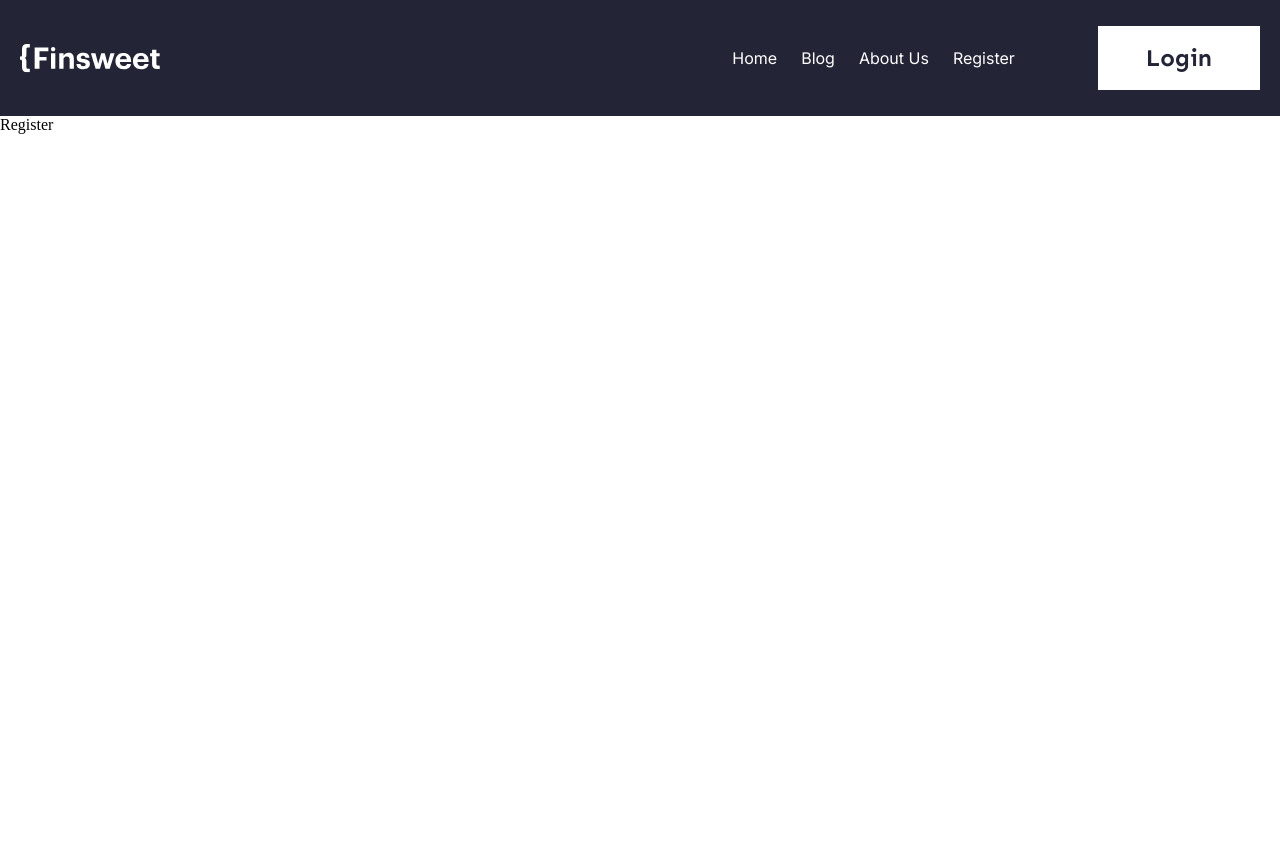
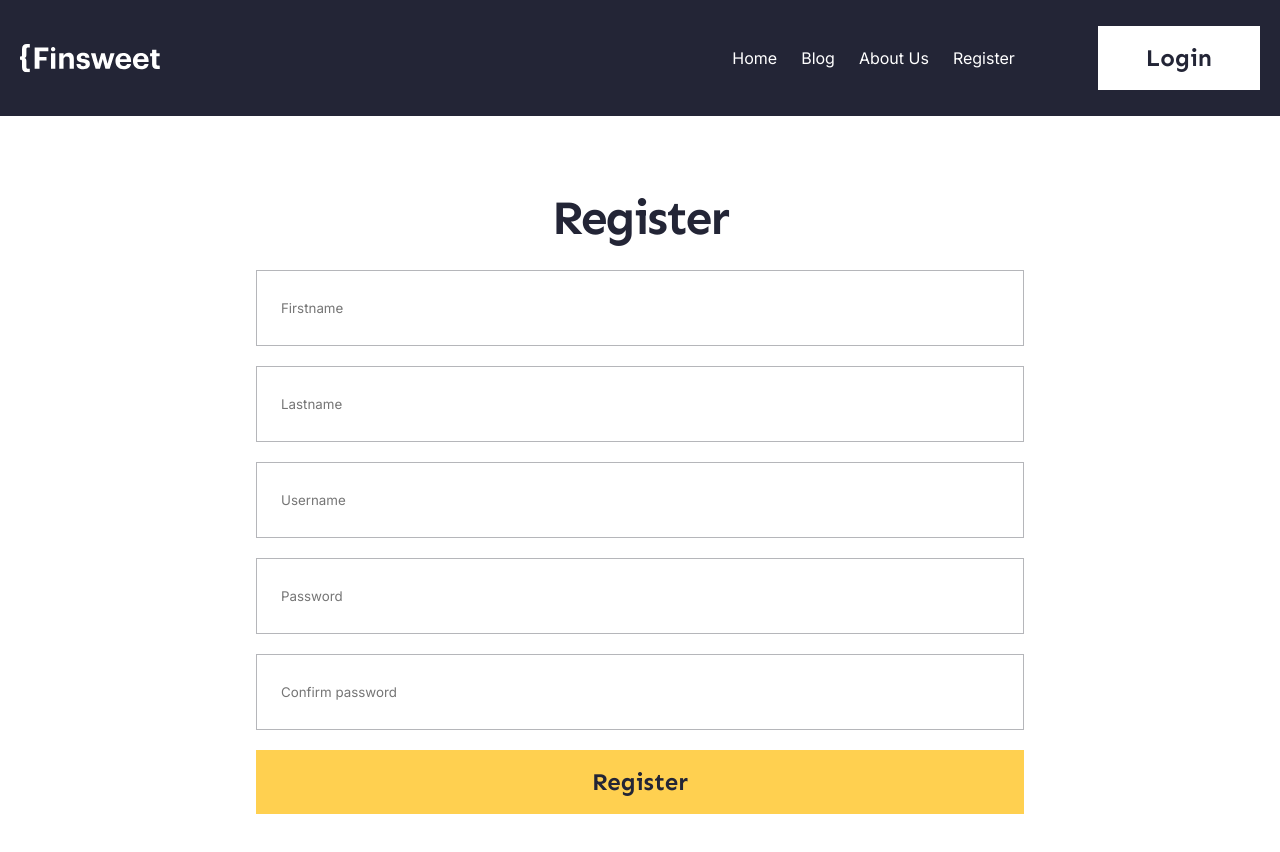
Before and after one commit to fhilola/fitsweet, a React (Vite) app: page /register in a window 1280 px wide. Shown: the top 852 px of the page. Before the commit the page ends 800 px from the top, so only its background shows below. Built offline with nearby package versions, Linux system fonts and the light colour scheme.

Commit message:
register page created

```diff
--- /dev/null
+++ b/src/components/main/Main.jsx
@@ -0,0 +1,9 @@
+import React from 'react'
+
+const Main = () => {
+  return (
+    <div>Main</div>
+  )
+}
+
+export default Main
--- /dev/null
+++ b/src/components/section/Section.jsx
@@ -0,0 +1,9 @@
+import React from 'react'
+
+const Section = () => {
+  return (
+    <div>Section</div>
+  )
+}
+
+export default Section
--- a/src/routes/home/Home.jsx
+++ b/src/routes/home/Home.jsx
@@ -1,9 +1,12 @@
 import './Home.scss'
 import heroImg from '../../assets/hero.png'
 import { Container, Button } from '../../utils'
+import Main from '../../components/main/Main'
+import Section from '../../components/section/Section'
 
 const Home = () => {
   return (
+    <>
     <section>
       <div className='hero-img'>
         <img src={heroImg} alt="" />
@@ -22,6 +25,9 @@ const Home = () => {
         </Container>
       </div>
     </section>
+    <Main/>
+    <Section/>
+    </>
   )
 }
 export default Home
--- a/src/routes/register/Register.jsx
+++ b/src/routes/register/Register.jsx
@@ -1,8 +1,20 @@
-import React from 'react'
+import './Register.scss'
+import { Button, Container, Input, MainTitle } from "../../utils"
+
 
 const Register = () => {
   return (
-    <div>Register</div>
+    <Container>
+      <form>
+        <MainTitle text={'Register'}/>
+        <Input placeholder={'Firstname'}/>
+        <Input placeholder={'Lastname'}/>
+        <Input placeholder={'Username'}/>
+        <Input placeholder={'Password'}/>
+        <Input placeholder={'Confirm password'}/>
+        <Button text={'Register'}/>
+      </form>
+    </Container>
   )
 }
 
--- /dev/null
+++ b/src/routes/register/Register.scss
@@ -0,0 +1,9 @@
+form{
+    display: flex;
+    flex-direction: column;
+    max-width: 768px;
+    margin: 0 auto;
+    gap: 20px 0;
+    margin-top: 70px;
+    margin-bottom: 158px;
+}
--- a/src/utils/index.jsx
+++ b/src/utils/index.jsx
@@ -19,4 +19,9 @@ function Title({text}){
         <h3>{text}</h3>
     )
 }
-export {Container, Input, Button, Title}
+function MainTitle({text}){
+    return(
+        <h1>{text}</h1>
+    )
+}
+export {Container, Input, Button, Title, MainTitle}
--- a/src/utils/index.scss
+++ b/src/utils/index.scss
@@ -23,11 +23,22 @@ input {
     font-size: 24px;
     line-height: 32px;
 }
-h3{
+
+h3 {
     color: var(--main-font-color);
-font-family: var(--sen);
-font-size: 36px;
-font-weight: 700;
-line-height: 48px;
-letter-spacing: -2px;
+    font-family: var(--sen);
+    font-size: 36px;
+    font-weight: 700;
+    line-height: 48px;
+    letter-spacing: -2px;
 }
+
+h1 {
+    color: #232536;
+    text-align: center;
+    font-family: var(--sen);
+    font-size: 48px;
+    font-weight: 700;
+    line-height: 64px;
+    letter-spacing: -2px;
+}
```
Also changed, not shown: src/components/main/Main.scss (added), src/components/section/Section.scss (added).
